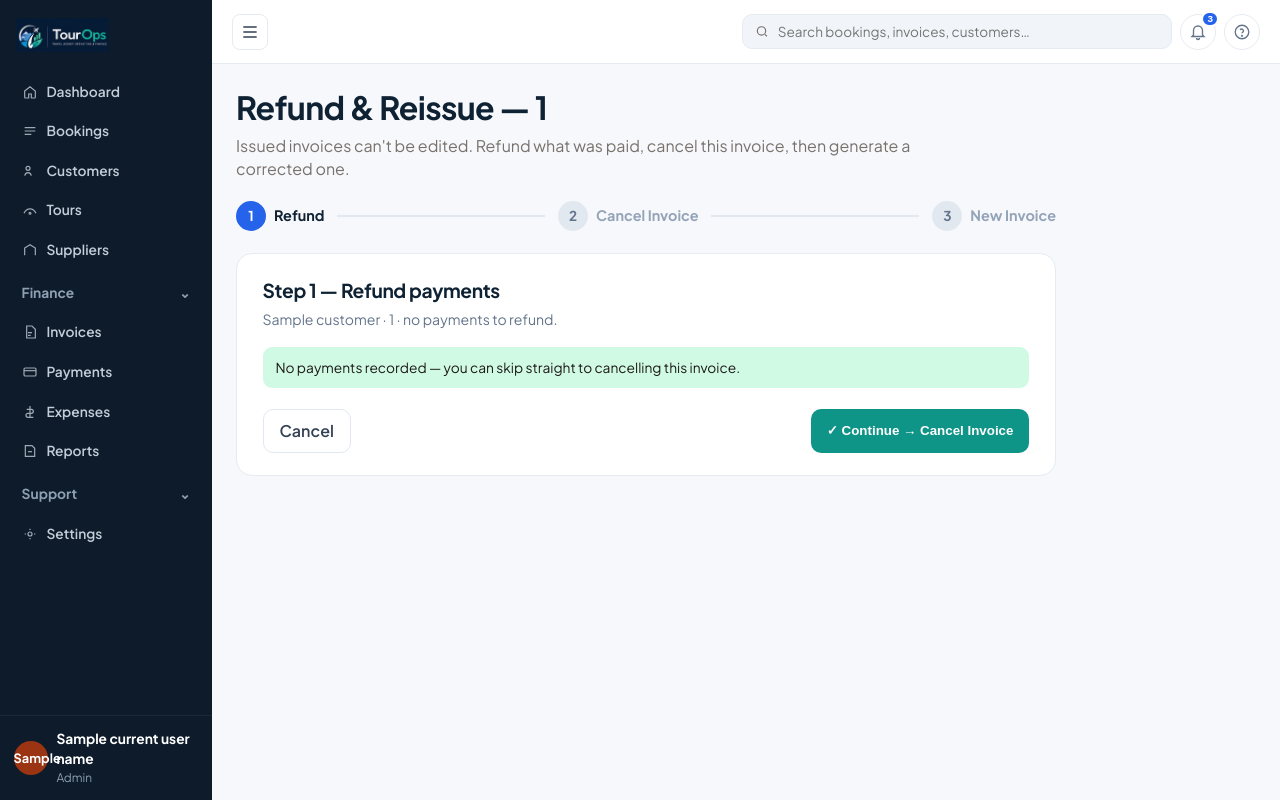
After one commit to MhmdSaid212/Django-Project, a Django app: template templates/invoices/reissue.html in a window 1280 px wide. The commit adds this page. Run offline with Django 5.2, Linux system fonts and the light colour scheme; the template is opened without the code that fills it: most values are stand-ins (such as "Sample title", 1, 10 or a date in 2020).

Commit message:
finish refund & reissue functionality as well as payments

```diff
--- a/apps/invoices/urls.py
+++ b/apps/invoices/urls.py
@@ -12,6 +12,7 @@ urlpatterns = [
     path("", views.invoice_list, name="list"),
     path("new/", views.invoice_create, name="create"),
     path("<str:id>/", views.invoice_detail, name="detail"),
+    path("<str:id>/reissue/", views.invoice_reissue, name="reissue"),
     path("<str:id>/print/", views.invoice_print, name="print"),
     # --- PREVIEW ONLY, no database calls — remove these two lines + preview.py when done ---
     # path("preview/", preview.preview_invoice_list, name="preview_list"),
--- a/templates/base_invoices.html
+++ b/templates/base_invoices.html
@@ -100,6 +100,43 @@
     .inv-theme .ct-head{ padding:1rem 1.1rem; border-bottom:1px solid #eef2f6; font-weight:700; color:#0f2233; }
     .inv-theme .ct-head small{ display:block; color:#94a3b8; font-weight:500; font-size:.82rem; margin-top:.15rem; }
     .inv-theme .card-table{ max-width:960px; }
+        .inv-theme .btn-mini{ display:inline-flex; border:0; border-radius:8px; padding:.4rem .7rem; font-weight:700; font-size:.78rem; cursor:pointer; text-decoration:none; }
+    .inv-theme .btn-mini.teal{ background:#0f9488; color:#fff; }
+    .inv-theme .btn-mini.out{ background:#fff; border:1px solid #e2e8f0; color:#334155; }
+    .inv-theme .pill.req-pending{ background:#ede9fe; color:#6d28d9; }
+    .inv-theme .pill.req-approved{ background:#dcfce7; color:#15803d; }
+    .inv-theme .pill.req-rejected{ background:#fee2e2; color:#b91c1c; }
+        .inv-theme .rsteps{ display:flex; align-items:center; margin-bottom:1.4rem; }
+    .inv-theme .rstep{ display:flex; align-items:center; gap:.5rem; color:#94a3b8; font-weight:700; font-size:.9rem; }
+    .inv-theme .rstep .num{ width:30px; height:30px; border-radius:50%; display:grid; place-items:center; background:#e2e8f0; color:#64748b; font-size:.85rem; }
+    .inv-theme .rstep.done .num{ background:#0f9488; color:#fff; }
+    .inv-theme .rstep.now{ color:#0f2233; }
+    .inv-theme .rstep.now .num{ background:#2563eb; color:#fff; }
+    .inv-theme .rline{ flex:1; height:2px; background:#e2e8f0; margin:0 .8rem; }
+    .inv-theme .rline.done{ background:#0f9488; }
+    .inv-theme .rcard{ background:#fff; border:1px solid #e6ebf1; border-radius:16px; padding:1.4rem 1.6rem; }
+    .inv-theme .rcard h2{ margin:0 0 .3rem; font-size:1.2rem; color:#0f2233; }
+    .inv-theme .rsub{ color:#64748b; font-size:.88rem; margin-bottom:1.1rem; }
+    .inv-theme .pay-row{ display:flex; justify-content:space-between; align-items:center; padding:.7rem .9rem; border:1px solid #eef2f6; border-radius:10px; margin-bottom:.6rem; }
+    .inv-theme .tierbox{ background:#f8fafc; border:1px solid #eef2f6; border-radius:12px; padding:1rem; margin:.4rem 0 0; }
+    .inv-theme .tier-row{ display:flex; justify-content:space-between; padding:.25rem 0; font-size:.9rem; }
+    .inv-theme .tier-row.big{ border-top:1px solid #e2e8f0; margin-top:.4rem; padding-top:.5rem; font-weight:800; color:#0f766e; font-size:1.05rem; }
+    .inv-theme .rfoot{ display:flex; justify-content:space-between; margin-top:1.3rem; }
+        /* step panels (JS-controlled visibility) */
+    .inv-theme .step-panel{ display:none; }
+    .inv-theme .step-panel.active{ display:block; }
+
+    /* refund/reissue button — distinct caution styling */
+    .inv-theme .btn-mini.warn{ background:#fff7ed; border:1px solid #fdba74; color:#c2410c; }
+    .inv-theme .btn-mini.warn:hover{ background:#ffedd5; }
+
+    /* cancel-step warning box */
+    .inv-theme .cancel-box{ background:#fef2f2; border:1px solid #fecaca; border-radius:12px; padding:1rem; color:#991b1b; font-size:.9rem; margin-bottom:1rem; }
+
+    /* step 3 summary list */
+    .inv-theme .summary{ display:grid; grid-template-columns:140px 1fr; gap:.3rem .8rem; font-size:.9rem; margin-bottom:1rem; }
+    .inv-theme .summary dt{ color:#94a3b8; }
+    .inv-theme .summary dd{ margin:0; font-weight:600; color:#1e293b; }
 
     </style>
 </head>
--- /dev/null
+++ b/templates/invoices/reissue.html
@@ -0,0 +1,93 @@
+{% extends "base_invoices.html" %}
+{% load tourops %}
+{% block content %}
+<div class="page-head" style="margin-bottom:1.3rem">
+    <div>
+        <h1>Refund &amp; Reissue — {{ record.number }}</h1>
+        <p>Issued invoices can't be edited. Refund what was paid, cancel this invoice, then generate a corrected one.</p>
+    </div>
+</div>
+
+<div style="max-width:820px">
+    <div class="rsteps" id="stepper">
+        <div class="rstep now" data-s="1"><span class="num">1</span> Refund</div>
+        <div class="rline" data-l="1"></div>
+        <div class="rstep" data-s="2"><span class="num">2</span> Cancel Invoice</div>
+        <div class="rline" data-l="2"></div>
+        <div class="rstep" data-s="3"><span class="num">3</span> New Invoice</div>
+    </div>
+
+    <div class="step-panel active" data-panel="1">
+        <div class="rcard">
+            <h2>Step 1 — Refund payments</h2>
+            <div class="rsub">{{ record.customer }} · {{ record.number }}
+                {% if has_payment %}· payments must be refunded before cancelling.{% else %}· no payments to refund.{% endif %}</div>
+
+            {% if has_payment %}
+            <div class="info-note">The refund amount is calculated by the standard cancellation tier policy, based on days before departure.</div>
+            <div class="pay-row"><span>Paid on this invoice</span><strong>{{ paid|money }}</strong></div>
+            <div class="tierbox">
+                <div class="tier-row"><span>Amount paid</span><span>{{ paid|money }}</span></div>
+                <div class="tier-row"><span>Cancellation tier</span><span><span class="pill req-pending">{{ tier_label }}</span></span></div>
+                <div class="tier-row"><span>Agency retains</span><span>{{ retained|money }}</span></div>
+                <div class="tier-row big"><span>Refund to customer</span><span>{{ refund|money }}</span></div>
+            </div>
+            {% else %}
+            <div class="notice-ok">No payments recorded — you can skip straight to cancelling this invoice.</div>
+            {% endif %}
+
+            <div class="rfoot">
+                <a class="btn-out" href="{% url 'invoices:detail' record.id %}">Cancel</a>
+                <button class="btn-teal" type="button" onclick="rzGo(2)">
+                    ✓ {% if has_payment %}Process Refund → Next{% else %}Continue → Cancel Invoice{% endif %}
+                </button>
+            </div>
+        </div>
+    </div>
+
+    <div class="step-panel" data-panel="2">
+        <div class="rcard">
+            <h2>Step 2 — Cancel this invoice</h2>
+            <div class="rsub">{% if has_payment %}The refund is recorded. {% endif %}Now cancel {{ record.number }} so it can be superseded.</div>
+            <div class="cancel-box">⚠ Cancelling {{ record.number }} will set its status to <strong>CANCELLED</strong>. It stays in history — nothing is deleted.</div>
+            <div class="rfoot">
+                <button class="btn-out" type="button" onclick="rzGo(1)">← Back</button>
+                <button class="btn-teal" type="button" onclick="rzGo(3)">✓ Cancel Invoice → Next</button>
+            </div>
+        </div>
+    </div>
+
+    <div class="step-panel" data-panel="3">
+        <div class="rcard">
+            <h2>Step 3 — Generate new invoice</h2>
+            <div class="rsub">This will create a new invoice from booking {{ record.booking }} with corrected details.</div>
+            <dl class="summary">
+                <dt>Customer</dt><dd>{{ record.customer }}</dd>
+                <dt>Booking</dt><dd>{{ record.booking }}</dd>
+                <dt>Old invoice</dt><dd>{{ record.number }} (now CANCELLED)</dd>
+            </dl>
+            <div class="rfoot">
+                <button class="btn-out" type="button" onclick="rzGo(2)">← Back</button>
+                <a class="btn-teal" href="{% url 'invoices:list' %}" data-toast="New invoice generated from {{ record.booking }}. (mock)">✓ Generate New Invoice</a>
+            </div>
+        </div>
+    </div>
+</div>
+
+<script>
+function rzGo(step){
+    document.querySelectorAll('.step-panel').forEach(function(p){
+        p.classList.toggle('active', p.dataset.panel == step);
+    });
+    document.querySelectorAll('.rstep').forEach(function(s){
+        var n = parseInt(s.dataset.s, 10);
+        s.classList.remove('now','done');
+        if (n < step) s.classList.add('done');
+        if (n === step) s.classList.add('now');
+    });
+    document.querySelectorAll('.rline').forEach(function(l){
+        l.classList.toggle('done', parseInt(l.dataset.l, 10) < step);
+    });
+}
+</script>
+{% endblock %}
```
Also changed, not shown: apps/invoices/views.py (+29 -1 lines), templates/invoices/list.html (+7 -1 lines).
